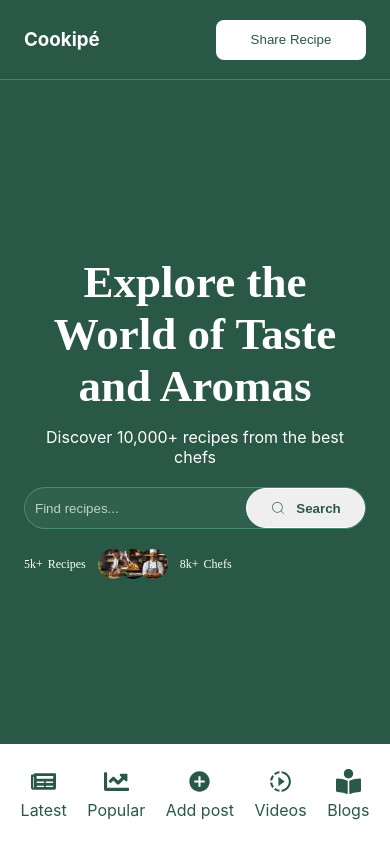
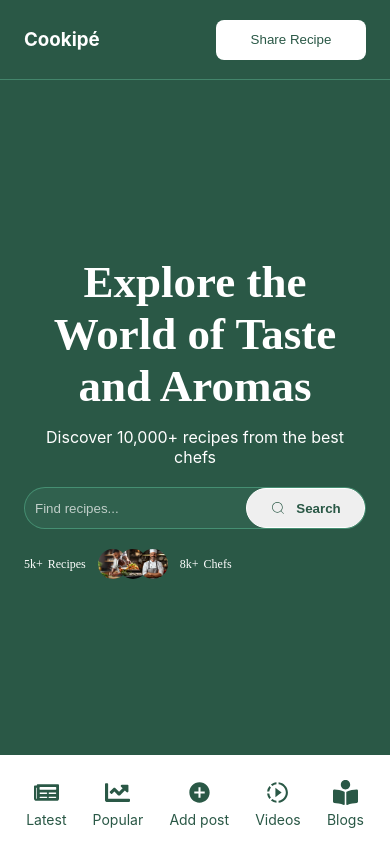
Before and after one commit to Vegetablegito247/cookipe, a React (Create React App) app: page / in a window 390 px wide. Shown: the top 842 px of the page. Built offline with nearby package versions, Linux system fonts and the light colour scheme; a web font is replaced by a local one.

Commit message:
mobile navbar modified

```diff
--- a/src/components/navMobile/navMobile.css
+++ b/src/components/navMobile/navMobile.css
@@ -5,7 +5,7 @@
 @media (max-width: 928px) {
     .nav_mobile {
         width: 100%;
-        height: 100px;
+        height: 80px;
         position: fixed;
         bottom: 0;
         left: 0;
@@ -28,3 +28,9 @@
         font-size: 25px;
     }
 }
+
+@media (max-width: 575px) {
+    .nav_mob_info {
+        font-size: 14px;
+    }
+}
```
